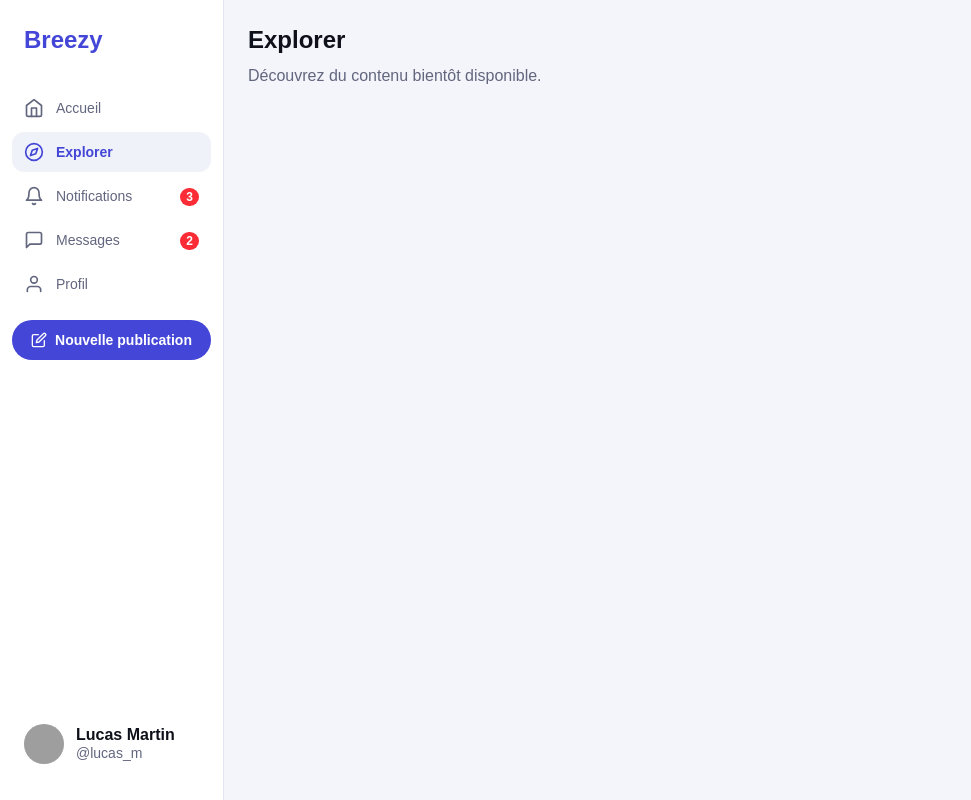
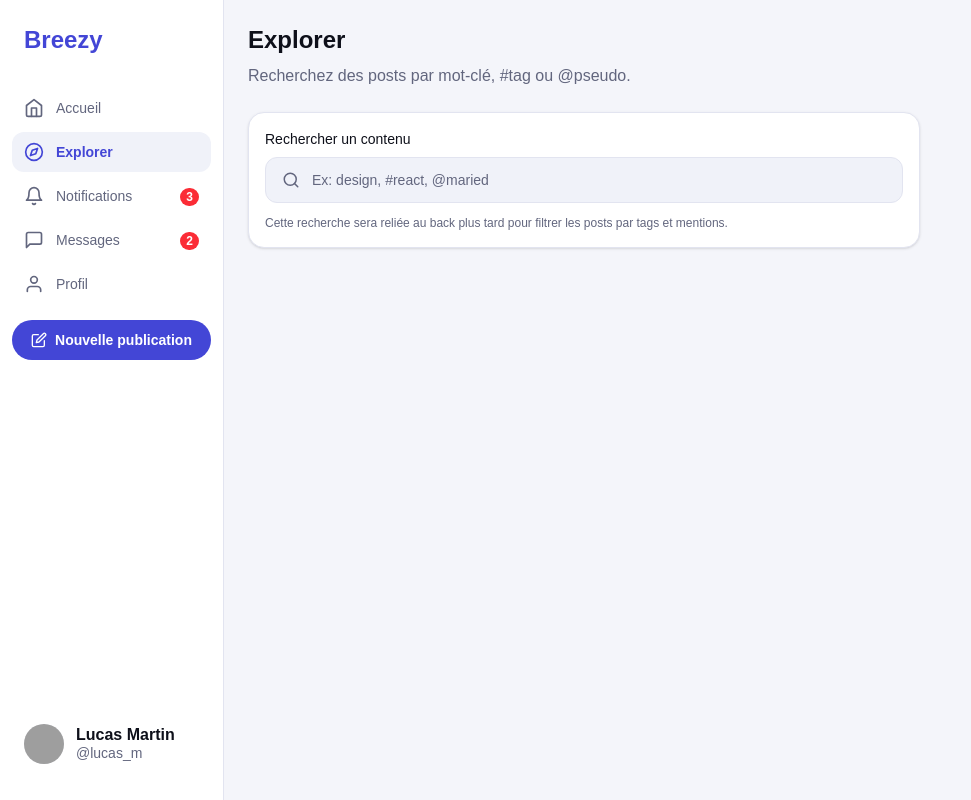
Before and after one commit to DAD-groupe-6/Breezy, a Next.js app in the folder front/: page /explorer in a window 1280 px wide. Shown: the whole page, without its empty margins (0-971 px from the left). Built offline with nearby package versions, Linux system fonts and the light colour scheme; grey boxes are pictures that could not be loaded.

Commit message:
feat: Implement search functionality in Explorer page with input field and placeholder

```diff
--- a/front/src/app/(app)/explorer/page.jsx
+++ b/front/src/app/(app)/explorer/page.jsx
@@ -1,8 +1,39 @@
+"use client"
+
+import { useState } from 'react'
+import { FiSearch } from 'react-icons/fi'
+
 export default function ExplorerPage() {
+  const [query, setQuery] = useState('')
+
   return (
     <div className="p-6 text-[var(--color-text-primary)]">
       <h1 className="text-2xl font-bold text-[var(--color-text-primary)]">Explorer</h1>
-      <p className="mt-2 text-[var(--color-text-secondary)]">Découvrez du contenu bientôt disponible.</p>
+      <p className="mt-2 text-[var(--color-text-secondary)]">
+        Recherchez des posts par mot-clé, #tag ou @pseudo.
+      </p>
+
+      <div className="mt-6 max-w-2xl rounded-2xl border border-[var(--color-border)] bg-[var(--color-bg-surface)] p-4 shadow-sm">
+        <label htmlFor="explorer-search" className="mb-2 block text-sm font-medium text-[var(--color-text-primary)]">
+          Rechercher un contenu
+        </label>
+
+        <div className="flex items-center gap-3 rounded-xl border border-[var(--color-border)] bg-[var(--color-bg-surface-2)] px-4 py-3 focus-within:border-[var(--color-text-title)] focus-within:ring-2 focus-within:ring-[var(--color-text-title)]/20">
+          <FiSearch className="shrink-0 text-lg text-[var(--color-text-secondary)]" aria-hidden="true" />
+          <input
+            id="explorer-search"
+            type="search"
+            value={query}
+            onChange={(e) => setQuery(e.target.value)}
+            placeholder="Ex: design, #react, @maried"
+            className="w-full bg-transparent text-sm text-[var(--color-text-primary)] outline-none placeholder:text-[var(--color-text-secondary)]"
+          />
+        </div>
+
+        <p className="mt-3 text-xs text-[var(--color-text-secondary)]">
+          Cette recherche sera reliée au back plus tard pour filtrer les posts par tags et mentions.
+        </p>
+      </div>
     </div>
   )
 }
```
